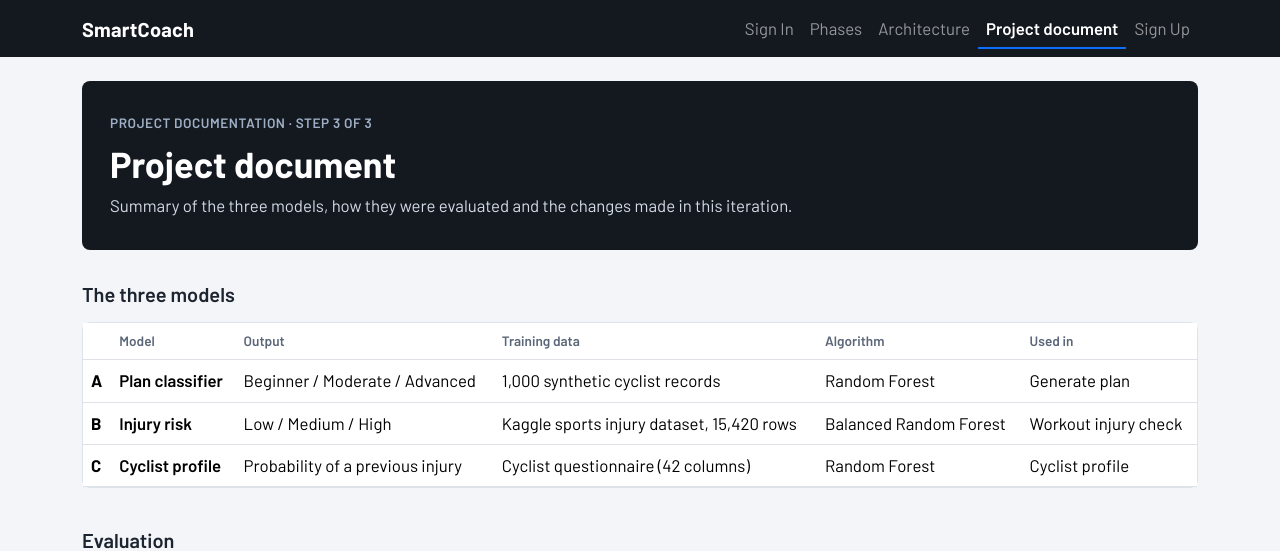
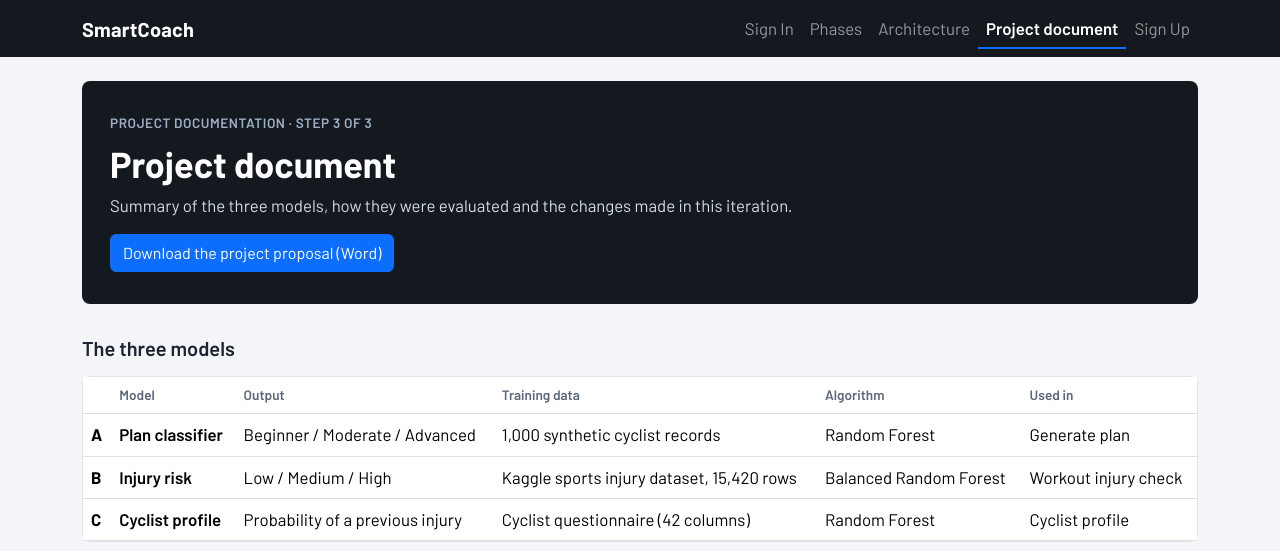
Before and after one commit to sjjrodriguez/SMARTCOACH, a Flask app: page /project-document in a window 1280 px wide. Shown: the top 551 px of the page. Run offline with Flask 3, Linux system fonts and the light colour scheme.

Commit message:
Project document page: add the formatted project proposal (Word) for download

```diff
--- a/smartcoach_ciclismo/app/templates/about/project_document.html
+++ b/smartcoach_ciclismo/app/templates/about/project_document.html
@@ -7,6 +7,9 @@
     <p class="sc-eyebrow mb-2">Project documentation &middot; Step 3 of 3</p>
     <h1 class="sc-h1 mb-2">Project document</h1>
     <p>Summary of the three models, how they were evaluated and the changes made in this iteration.</p>
+    <a class="btn btn-primary mt-3" href="{{ url_for('static', filename='docs/Propuesta_SmartCoach.docx') }}" download>
+        Download the project proposal (Word)
+    </a>
 </header>
 
 <section class="sc-section" id="models" aria-labelledby="models-title">
```
Also changed, not shown: 1 other file.
